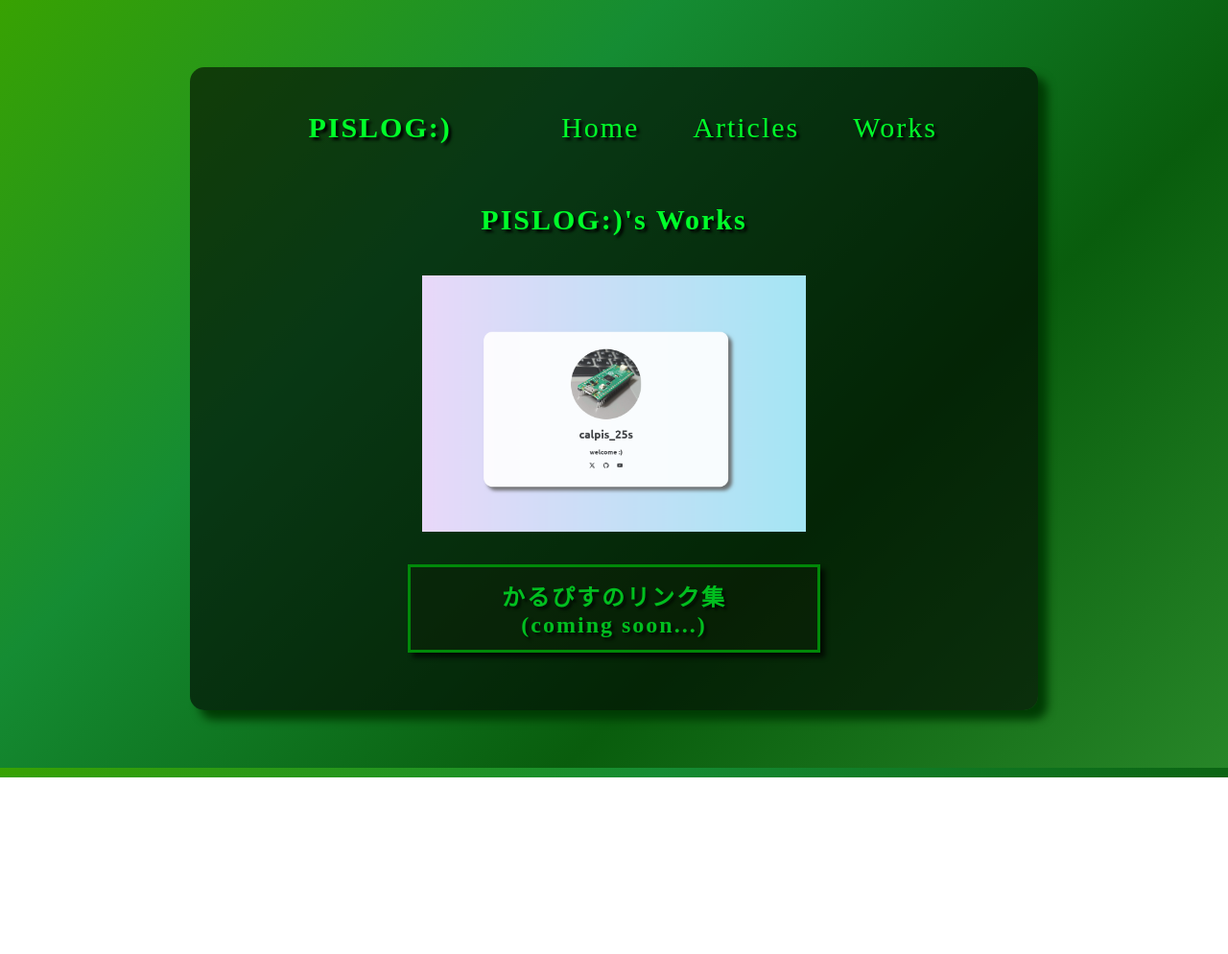
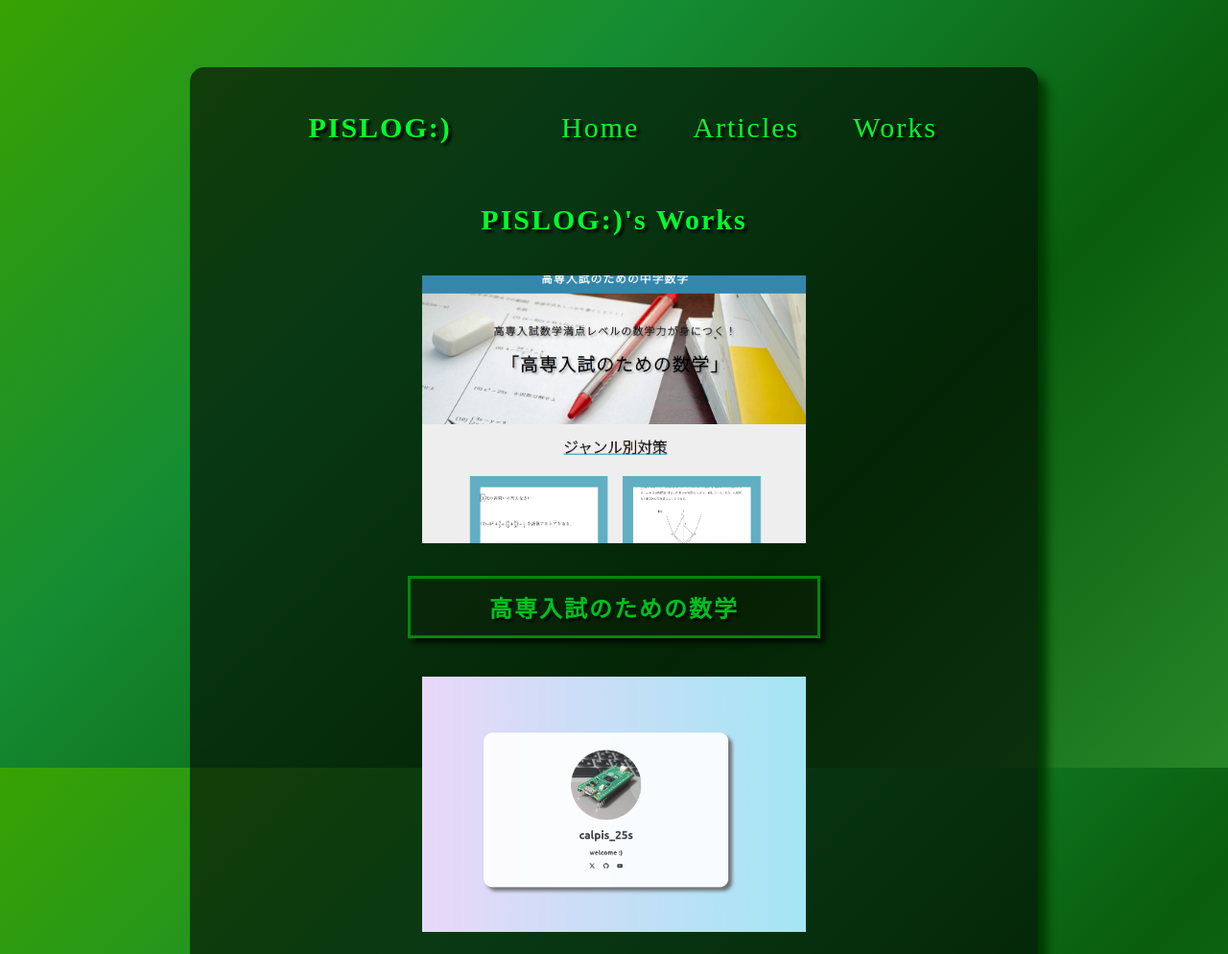
Before and after one commit to calpis25s/pislog, a plain HTML site: page works.html in a window 1280 px wide. Shown: the top 994 px of the page at 96% size. Before the commit the page ends 810 px from the top, so only its background shows below. Drawn offline with nearby package versions, Linux system fonts and the light colour scheme; a web font is replaced by a local one.

Commit message:
Update works.html

```diff
--- a/works.html
+++ b/works.html
@@ -21,8 +21,11 @@
         </ul>
         <h1>PISLOG:)'s Works</h1>
         <div class="text">
+            <img src="kosensugaku.png">
+            <a href="#"><h2 class="article">高専入試のための数学</h2></a>
+            <p></p>
             <img src="links.png">
-            <a href="#"><h2 class="article">かるぴすのリンク集(coming soon...)</h2></a>
+            <a href="#"><h2 class="article">かるぴすのリンク集<br>(coming soon...)</h2></a>
             <p></p>
         </div>
     </div>
```
